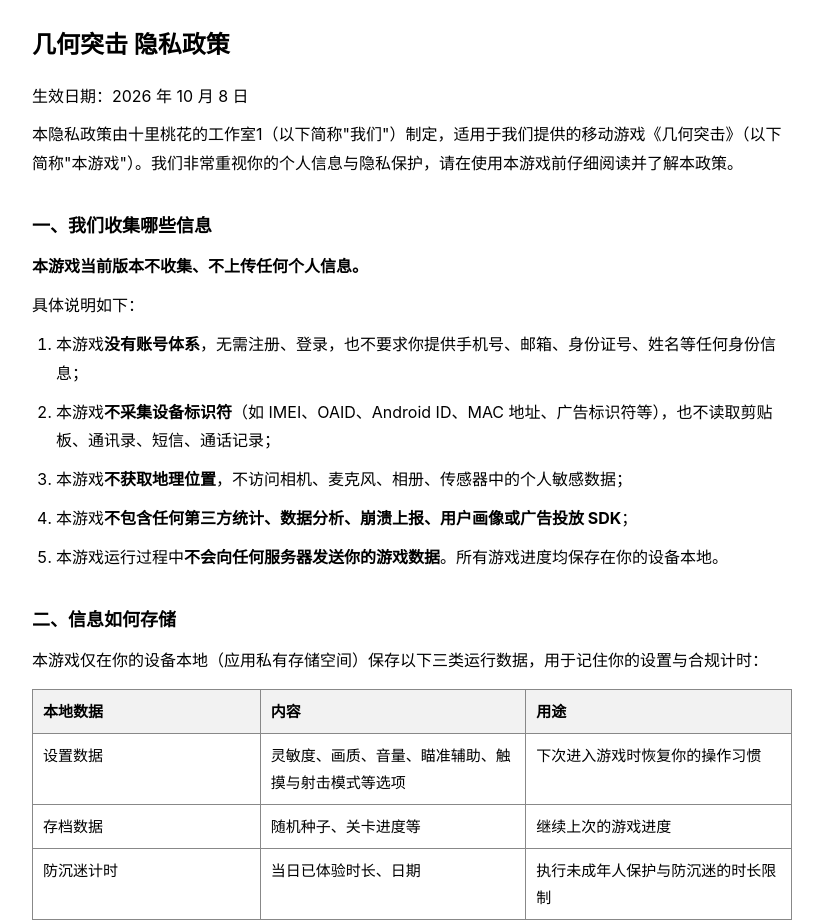
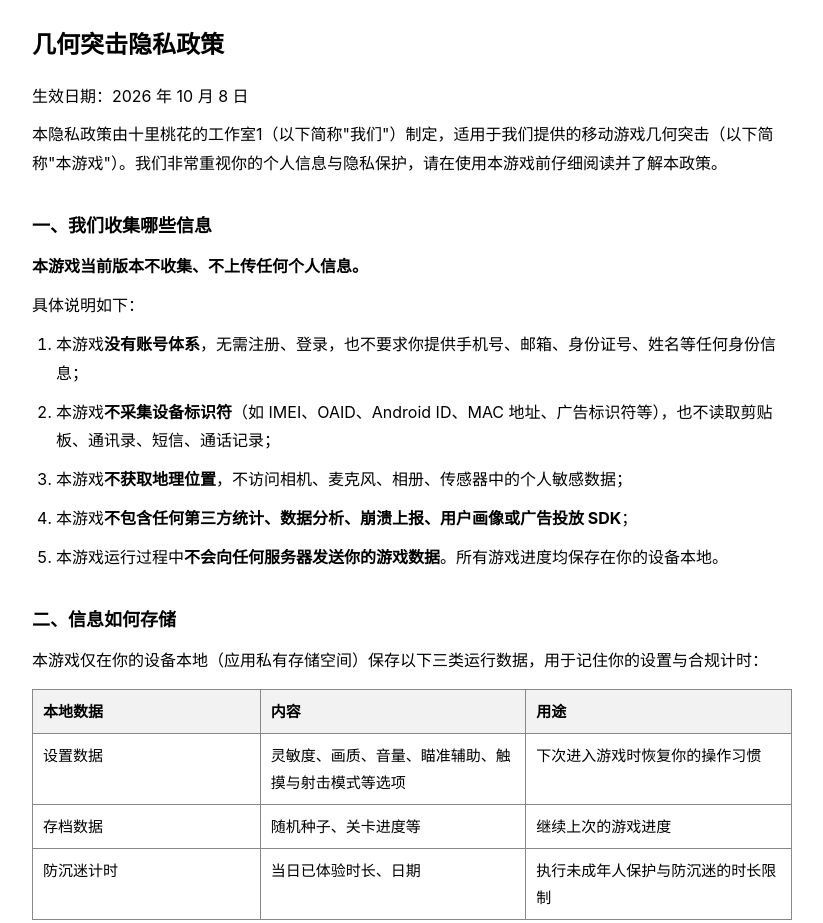
Before and after one commit to lenren9/geometry-assault-privacy, a plain HTML site: page index.html in a window 1280 px wide. Shown: the top 923 px of the page, without its empty margins (228-1051 px from the left). Drawn offline with Linux system fonts and the light colour scheme.

Commit message:
游戏名称与 TapTap 资料标题完全一致（几何突击）

```diff
--- a/index.html
+++ b/index.html
@@ -3,7 +3,7 @@
 <head>
 <meta charset="utf-8">
 <meta name="viewport" content="width=device-width, initial-scale=1">
-<title>几何突击 隐私政策</title>
+<title>几何突击隐私政策</title>
 <style>
   :root { color-scheme: light; }
   * { box-sizing: border-box; }
@@ -39,9 +39,9 @@
 </head>
 <body>
 <main>
-<h1>几何突击 隐私政策</h1>
+<h1>几何突击隐私政策</h1>
 <p>生效日期：2026 年 10 月 8 日</p>
-<p>本隐私政策由十里桃花的工作室1（以下简称"我们"）制定，适用于我们提供的移动游戏《几何突击》（以下简称"本游戏"）。我们非常重视你的个人信息与隐私保护，请在使用本游戏前仔细阅读并了解本政策。</p>
+<p>本隐私政策由十里桃花的工作室1（以下简称"我们"）制定，适用于我们提供的移动游戏几何突击（以下简称"本游戏"）。我们非常重视你的个人信息与隐私保护，请在使用本游戏前仔细阅读并了解本政策。</p>
 <h2>一、我们收集哪些信息</h2>
 <p><strong>本游戏当前版本不收集、不上传任何个人信息。</strong></p>
 <p>具体说明如下：</p>
```
